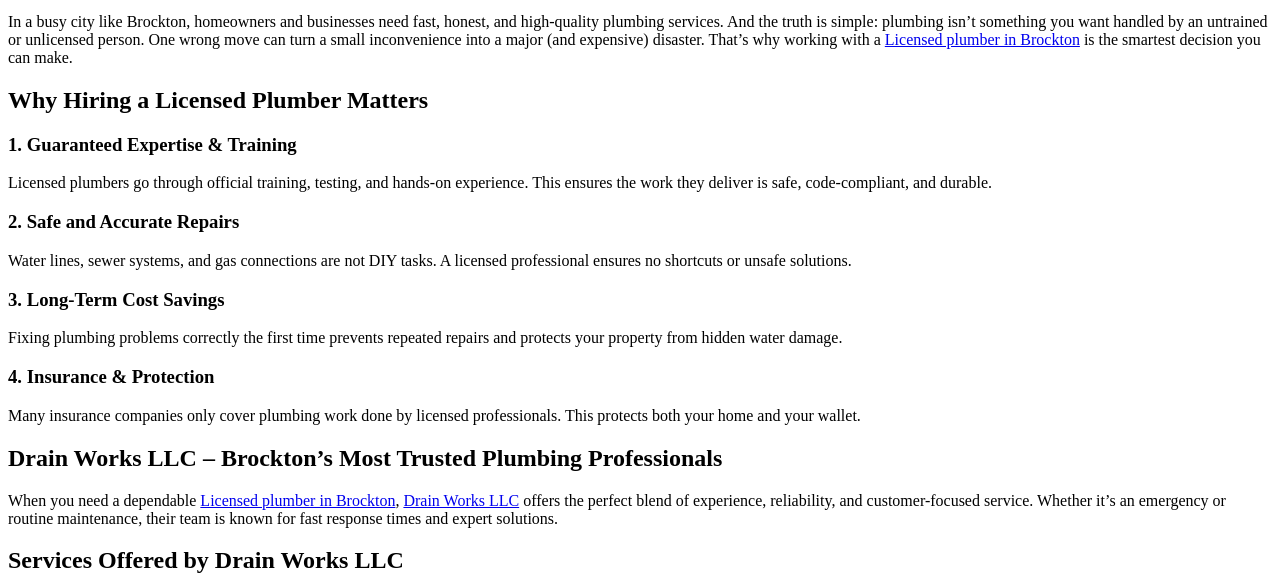
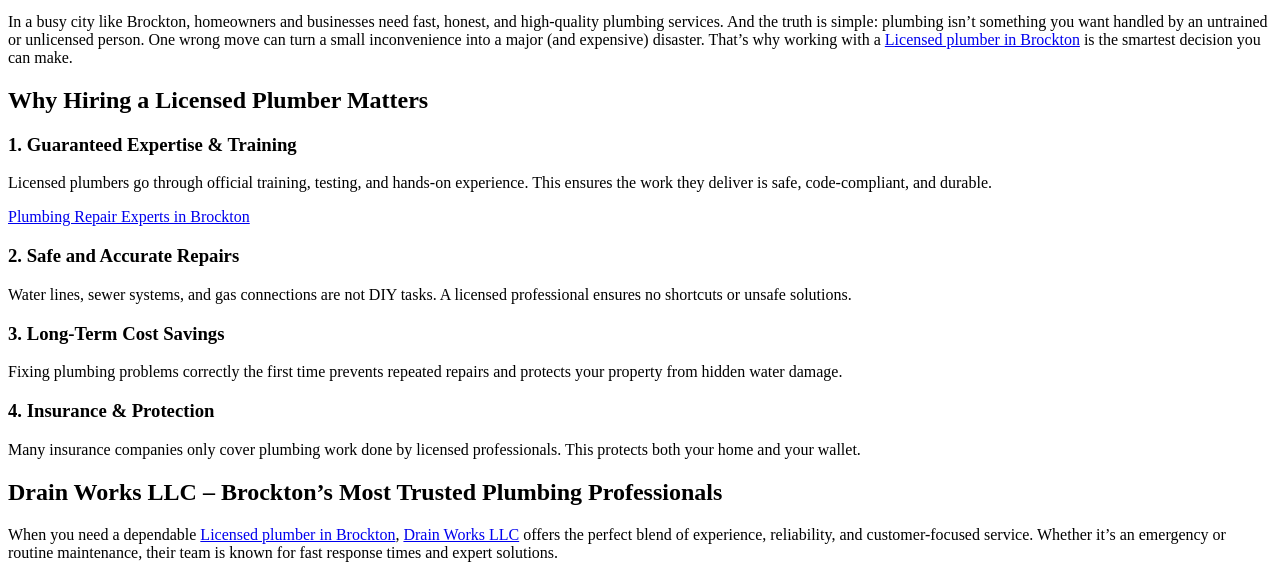
Before and after one commit to damian424/Licensed-plumber-in-brockton, a plain HTML site: page index.html in a window 1280 px wide. Shown: the part 156-734 px from the top of the page. Drawn offline with Linux system fonts and the light colour scheme.

Commit message:
Update index.html

```diff
--- a/index.html
+++ b/index.html
@@ -37,6 +37,7 @@ is the smartest decision you can make.
 Licensed plumbers go through official training, testing, and hands-on experience. This ensures
 the work they deliver is safe, code-compliant, and durable.
 </p>
+<a href="https://damianpap.codeberg.page/plumbingrepairexpertsinbrockton/" target="_blank" rel="noopener noreferrer">Plumbing Repair Experts in Brockton</a>
 
 <h3>2. Safe and Accurate Repairs</h3>
 <p>
```
